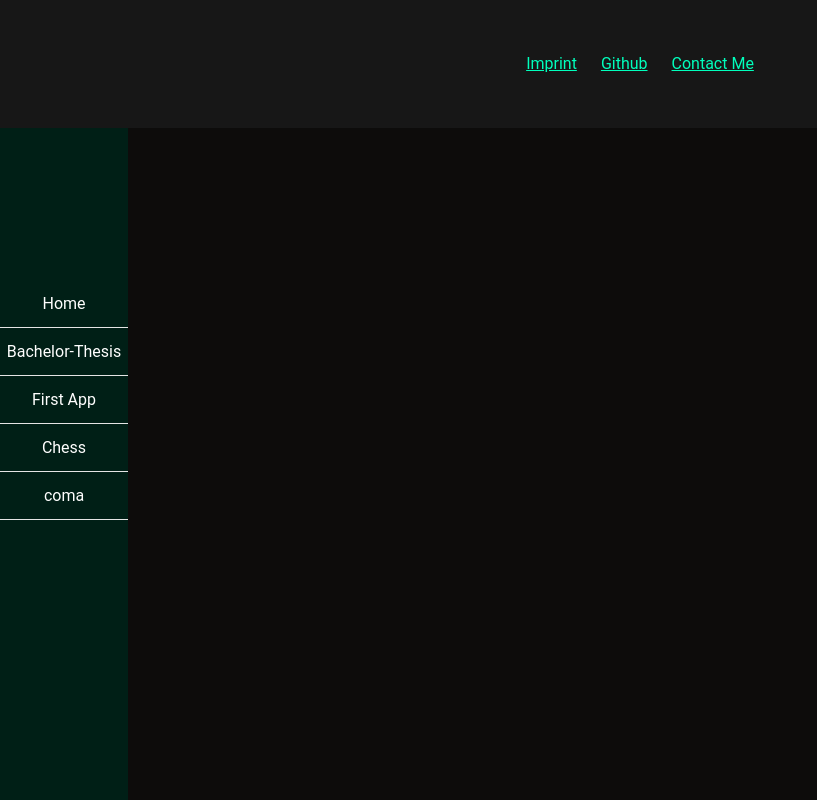
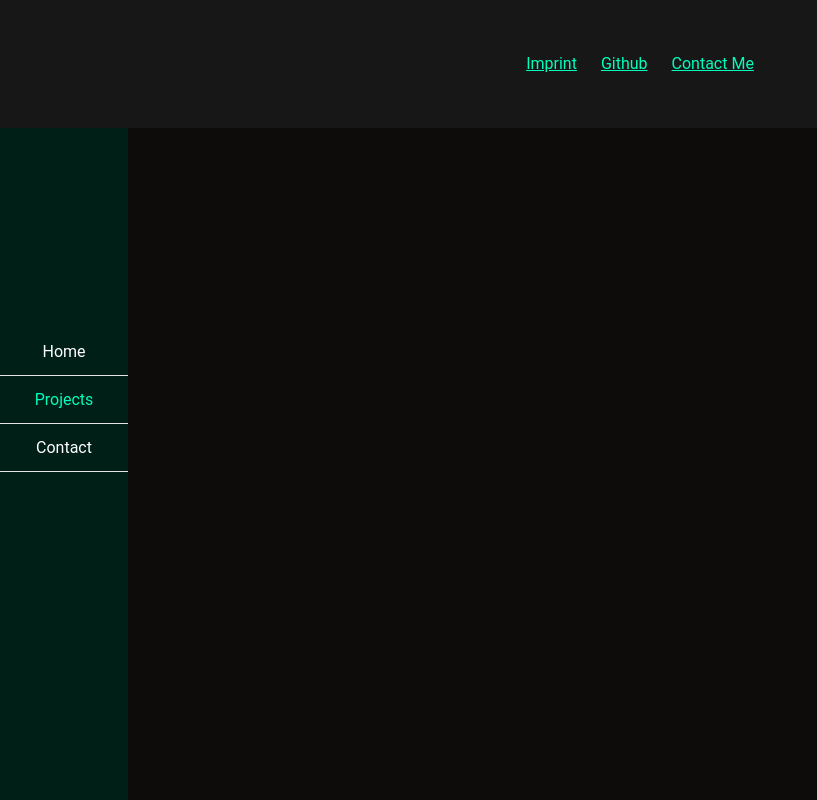
Before and after one commit to DenisMathan/homepage, a Vue app: page /about in a window 1280 px wide. Shown: the whole page, without its empty margins (0-817 px from the left). Built offline with nearby package versions, Linux system fonts and the light colour scheme.

Commit message:
updated navbar

```diff
--- a/src/components/elements/navbar.vue
+++ b/src/components/elements/navbar.vue
@@ -4,9 +4,6 @@
     <div class="fixed top-6 right-12 h-12 w-12 hidden tablet:block cursor-pointer" style="z-index: 51" @click="toggleNav()"><img class="h-full w-full" :src="require('@/assets/icons/menu.webp')" alt="menu-button"></div>
     <!-- navigation -->
     <div ref="navbar" id="navbar" class="navbar h-screen fixed w-32 bg-backgroundLight tablet:z-50 tablet:fixed tablet:w-screen tablet:h-screen tablet:border-none tablet:right-0 tablet:right-full tablet:bg-background tropacity">
-      <!-- <div class="p-2 tablet:top-1/3 tablet:left-1/2 tablet:-translate-1/2 absolute tablet:relative m-auto tablet:w-full tablet:max-w-logo">
-        <img class="w-full h-full" :src="require('@/assets/logo.webp')" alt="">
-      </div> -->
       <div class="absolute tablet:relative tablet:w-1/2 tablet:min-w-nav m-auto mb-12">
         <div class="p-2 max-w-logo m-auto tablet:mt-32 ">
           <img class="w-full h-full" :src="require('@/assets/logo.webp')" alt="">
@@ -14,15 +11,18 @@
       </div>
       <div  class="h-full tablet:h-auto flex items-center justify-center tablet:mt-2s flex-1 mobile:w-1/2 tablet:min-w-nav mx-auto">
       <div class="text-white w-full">
-          <a v-show="home" @click="toggleNav" href="#skills"><button class="btn text-white hover:text-myGreen text-center h-12 w-full border-b leading-12">Skills </button></a>
-          <a v-show="home" @click="toggleNav" href="#projects"><button class="btn text-white hover:text-myGreen text-center h-12 w-full border-b leading-12">Projects </button></a>
-          <a v-show="home" @click="toggleNav" href="#about"><button class="btn text-white hover:text-myGreen text-center h-12 w-full border-t border-b leading-12">About </button></a>
-          <a v-show="home" @click="toggleNav" href="./contact"><button class="btn text-white hover:text-myGreen text-center h-12 w-full border-b leading-12">Contact </button></a>
-          <a v-show="!home" href="./"><button class="btn text-white hover:text-myGreen text-center h-12 w-full border-b leading-12">Home</button></a>
-          <a v-show="!home" href="./bachelor-thesis"><button class="btn text-white hover:text-myGreen text-center h-12 w-full border-b leading-12">Bachelor-Thesis</button></a>
-          <a v-show="!home" href="./firstapp"><button class="btn text-white hover:text-myGreen text-center h-12 w-full border-b leading-12">First App</button></a>
-          <a v-show="!home" href="./chess"><button class="btn text-white hover:text-myGreen text-center h-12 w-full border-b leading-12">Chess</button></a>
-          <a v-show="!home" href="./coma"><button class="btn text-white hover:text-myGreen text-center h-12 w-full border-b leading-12">coma</button></a>
+          <a :href="path==='/'?'javascript:void(0);':'./'"><button class="btn hover:text-myGreen text-center h-12 w-full border-b leading-12" :class="path==='/'?'text-myGreen':'text-white'">Home</button></a>
+          <div>
+            <div class="link-container tablet:px-12 hover:text-myGreen text-center w-full border-b leading-12" :class="folder==='projects'?'text-myGreen':'text-white'">Projects
+              <ul class="link-content">
+                <li><a :href="path==='/bachelor-thesis'?'javascript:void(0);':'./bachelor-thesis'"><button class="btn hover:text-myGreen text-center h-12 w-full border-b border-t leading-12" :class="path==='/bachelor-thesis'?'text-myGreen':'text-white'">Bachelor-Thesis</button></a></li>
+                <li><a :href="path==='/firstapp'?'javascript:void(0);':'./firstapp'"><button class="btn hover:text-myGreen text-center h-12 w-full border-b leading-12" :class="path==='/firstapp'?'text-myGreen':'text-white'">First App</button></a></li>
+                <li><a :href="path==='/chess'?'javascript:void(0);':'./chess'"><button class="btn hover:text-myGreen text-center h-12 w-full leading-12" :class="path==='/chess'?'text-myGreen':'text-white'">Chess</button></a></li>
+              </ul>
+            </div>
+          </div>
+          <a @click="toggleNav" :href="path==='/contact'?'javascript:void(0);':'./contact'"><button class="btn hover:text-myGreen text-center h-12 w-full border-b leading-12" :class="path==='/contact'?'text-myGreen':'text-white'">Contact </button></a>
+
       </div>
     </div>
   </div>
@@ -34,10 +34,12 @@
 <script>
 export default {
   data(){return{
-    home: false
+    folder: '',
+    path: ""
   }},
   created(){
-    if(window.location.pathname === '/') this.home = true;
+    this.path = window.location.pathname;
+    if(this.path !== '/contact' && this.path!=='/')this.folder="projects"
   },
 
   methods:{
@@ -53,11 +55,27 @@ export default {
 }
 </script>
 
-<style>
+<style scoped>
 .tropacity{
     transition: right 0.5s ease-in;
 }
 .btn{
     transition: 0.3s ease-in;
 }
+.link-container{
+  transition: 0.3s ease-in;
+  transform-origin:top;
+  height: 3rem;
+}
+.link-container:hover{
+  height: 12rem
+}
+.link-container:hover .link-content{
+  transform:scaleY(100%)
+}
+.link-content{
+  transform:scaleY(0%);
+  transform-origin:top;
+  transition: 0.3s ease-in;
+}
 </style>
```
